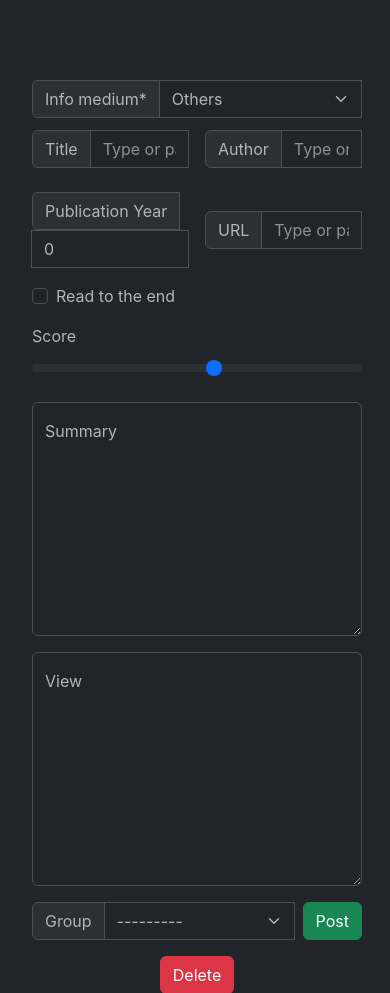
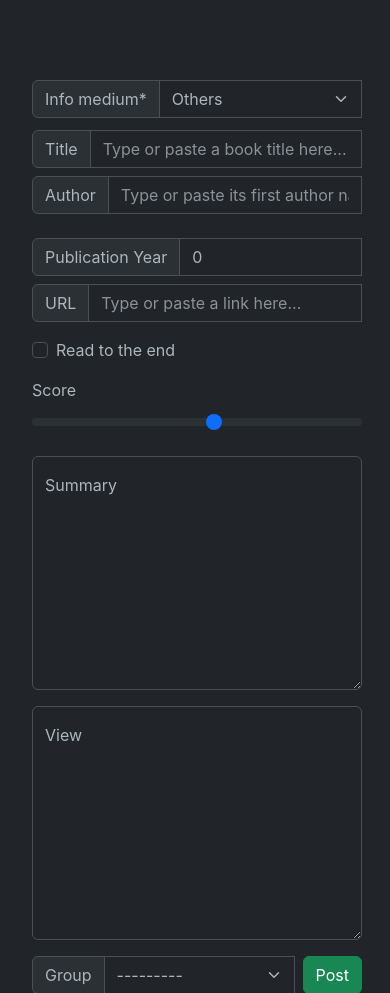
Before and after one commit to dsatoh20/ReadEchoes, a Django app: template templates/records/edit.html in a window 390 px wide. Shown: the part 102-1095 px from the top of the page. Run offline with Django 4.2, Linux system fonts and the light colour scheme; the template is opened without the code that fills it: values that come from a table or form of the project are taken from there, others are empty; some libraries are stand-ins or nearby versions.

Commit message:
responsive

```diff
--- a/templates/records/edit.html
+++ b/templates/records/edit.html
@@ -14,27 +14,27 @@
             </div>
         </div>
         <div class="row mt-1 gy-2 gx-3 align-items-center">
-            <div class="col input-group">
+            <div class="col-12 col-md-6 input-group">
                 <label class="input-group-text">Title</label>
                 {{form.title}}
                 <div class="invalid-feedback">{{from.title.errors}}</div>
             </div>
-            <div class="col input-group">
+            <div class="col-12 col-md-6 input-group">
                 <label class="input-group-text">Author</label>
                 {{form.first_author}}
                 <div class="invalid-feedback">{{from.first_author.errors}}</div>
             </div>
         </div>
         <div class="row mt-3 gy-2 gx-3 align-items-center">
-            <div class="col input-group">
+            <div class="col-12 col-md-6 input-group">
                 <label class="input-group-text">Publication Year</label>
                 {{form.pub_year}}
                 <div class="invalid-feedback">{{form.pub_year.errors}}</div>
             </div>
-            <div class="col input-group">
+            <div class="col-12 col-md-6 input-group">
                 <label class="input-group-text">URL</label>
                 {{form.link}}
-                <div class="invalid-feedback">{{form.pub_year.errors}}</div>
+                <div class="invalid-feedback">{{form.link.errors}}</div>
             </div>
         </div>
         <div class="mt-3">
```
